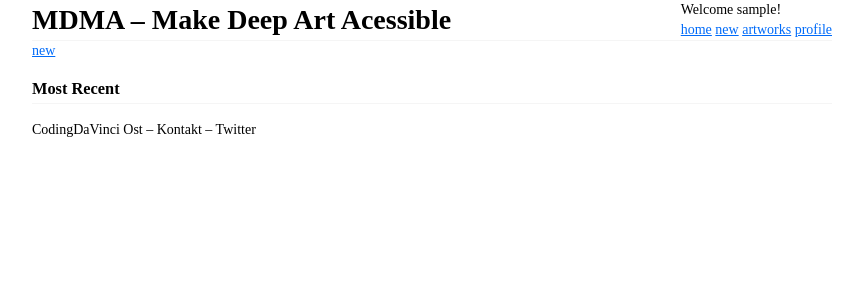
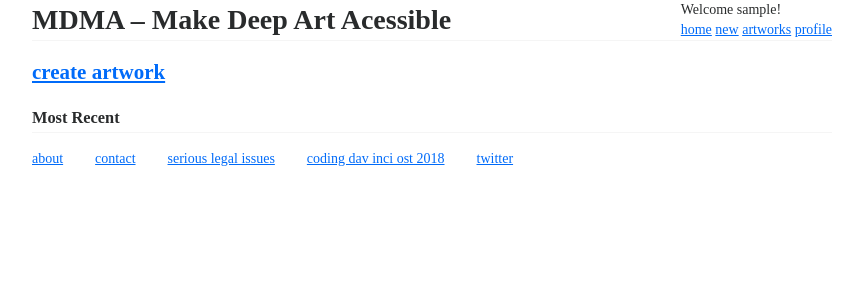
Before and after one commit to jfilter/MDMA, a Django app: page / in a window 1280 px wide. Shown: the top 300 px of the page, without its empty margins (208-1071 px from the left). Run offline with Django 3.2, Linux system fonts and the light colour scheme; the visitor is signed in with stand-in values (Sample User, id 1); data that the repository does not hold is empty; parts of the project's set-up code (start-up, migrations or seed data) failed here and were passed over; some libraries are stand-ins or nearby versions.

Commit message:
add about & legal page, matomo code, minor improvments

```diff
--- a/main/urls.py
+++ b/main/urls.py
@@ -6,6 +6,8 @@ from . import views
 
 urlpatterns = [
     path('', views.index, name="index"),
+    path('about/', views.about, name="about"),
+    path('legal/', views.legal, name="legal"),
     path('profile/', views.profile, name="profile"),
     path('logout/', views.logout, name="logout"),
     path('new/', views.upload_input_image, name="new"),
--- a/main/views.py
+++ b/main/views.py
@@ -25,6 +25,14 @@ def index(request):
     jobs = Job.objects.filter(visibility=VISIBILITY_PUBLIC).all()[:9]
 
     return render(request, "index.html", {'jobs': jobs})
+
+
+def about(request):
+    return render(request, "pages/about.html")
+
+
+def legal(request):
+    return render(request, "pages/legal.html")
 
 
 @login_required
--- a/static/css/main.css
+++ b/static/css/main.css
@@ -2,6 +2,7 @@ body {
   font-family: "Times New Roman", Times, serif;
   font-size: 14px;
   line-height: 1.428;
+  color: #292b2c;
 
   max-width: 50rem;
   margin: 0 auto;
@@ -72,3 +73,11 @@ header h1 a {
 .small-image {
   width: 200px;
 }
+
+footer a {
+  padding: 0 1rem;
+}
+
+footer a:first-child {
+  padding: 0 1rem 0 0;
+}
--- a/templates/base.html
+++ b/templates/base.html
@@ -10,7 +10,7 @@
 </head>
 <body>
   <header class="group">
-    <h1 class="left"><a href="{% url 'index' %}">MDMA – Make Deep Art Acessible</a></h1>
+    <h1 class="left"><a href="{% url 'index' %}">MDMA – Make Deep Art Acessible</a></h1>
     {% if user.is_authenticated %}
         <nav class="right">
           Welcome {{ user.username }}!<br><a href="{% url 'index' %}">home</a> <a href="{% url 'new' %}">new</a>
@@ -24,6 +24,22 @@
   </header>
     {% block content %}
     {% endblock %}
-  <footer>CodingDaVinci Ost – Kontakt – Twitter</footer>
+  <footer><a href="/about">about</a><a href="https://johannesfilter.com/contact/">contact</a><a href="/legal">serious legal issues</a><a href="https://codingdavinci.de/events/ost/">coding dav inci ost 2018</a><a href="https://twitter.com/mdma_art">twitter</a></footer>
 </body>
+<!-- Matomo -->
+<script type="text/javascript">
+  var _paq = _paq || [];
+  /* tracker methods like "setCustomDimension" should be called before "trackPageView" */
+  _paq.push(['trackPageView']);
+  _paq.push(['enableLinkTracking']);
+  (function() {
+    var u="//vis.one/piwik/";
+    _paq.push(['setTrackerUrl', u+'piwik.php']);
+    _paq.push(['setSiteId', '3']);
+    var d=document, g=d.createElement('script'), s=d.getElementsByTagName('script')[0];
+    g.type='text/javascript'; g.async=true; g.defer=true; g.src=u+'piwik.js'; s.parentNode.insertBefore(g,s);
+  })();
+</script>
+<noscript><p><img src="//vis.one/piwik/piwik.php?idsite=3&amp;rec=1" style="border:0;" alt="" /></p></noscript>
+<!-- End Matomo Code -->
 </html>
--- a/templates/index.html
+++ b/templates/index.html
@@ -7,7 +7,12 @@
 {% block content %}
 
 {% if user.is_authenticated %}
-<a href="{% url 'new' %}">new</a>
+  <h2><a href="{% url 'new' %}">create artwork</a></h2>
+{% else %}
+  <h2>Welcome!</h2>
+  <p>
+    Please login <a href="{% url "social:begin" "twitter" %}">login with twitter</a> to create artworks!
+  </p>
 {% endif %}
 
 <h3>Most Recent</h3>
```
Also changed, not shown: templates/pages/about.html (added, +19 -0 lines).
